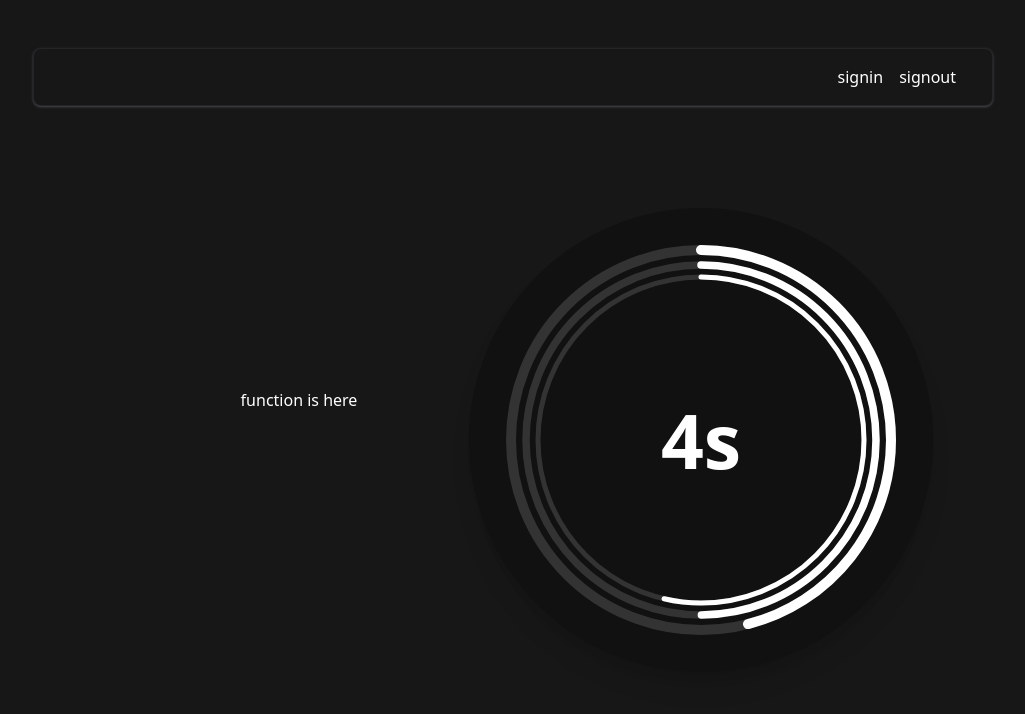
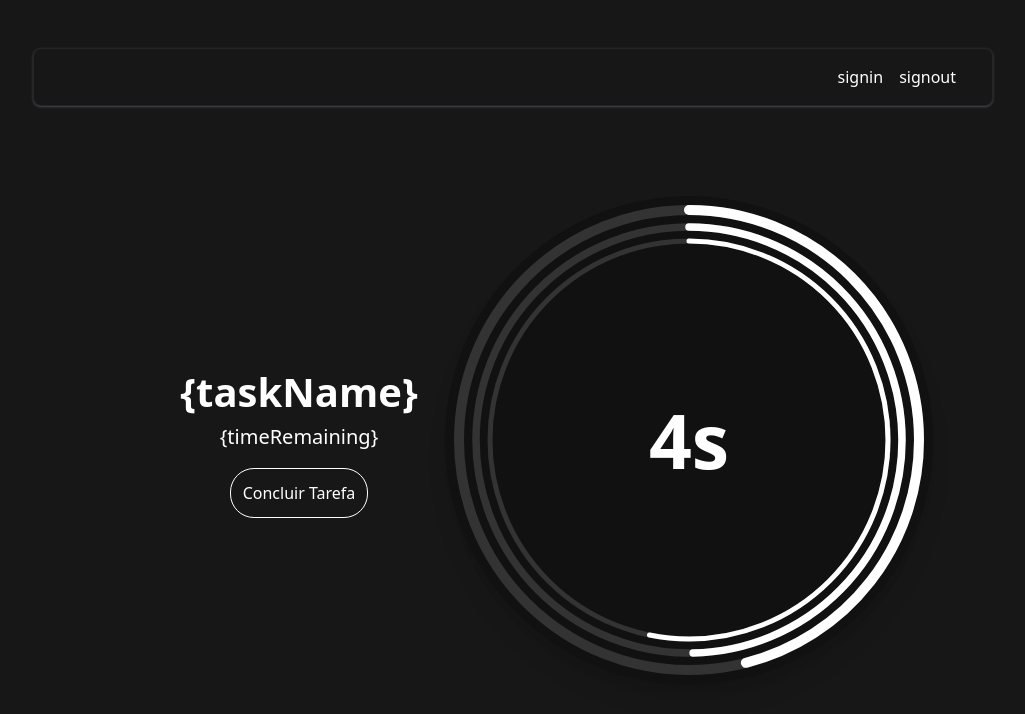
Before and after one commit to LERBritto/rotinafeita, a Next.js app in the folder src/: page / in a window 1280 px wide. Shown: the top 714 px of the page, without its empty margins (127-1152 px from the left). Built offline with nearby package versions, Linux system fonts and the light colour scheme.

Commit message:
task-name-layout-start

```diff
--- a/src/components/Clock.tsx
+++ b/src/components/Clock.tsx
@@ -23,9 +23,9 @@ export default function Timer({ duration = 10 }: { duration?: number }) {
     return () => clearInterval(interval);
   }, [duration]);
 
-  const radius = 190;
-  const radiusMinute = 175;
-  const radiusHour = 163;
+  const radius = 230;
+  const radiusMinute = 213;
+  const radiusHour = 199;
 
   const circumference = 2 * Math.PI * radius;
   const circumferenceMinutes = 2 * Math.PI * radiusMinute;
@@ -37,20 +37,20 @@ export default function Timer({ duration = 10 }: { duration?: number }) {
 
   return (
     <div className="flex justify-end items-center min-h-screen bg-[#171717] text-white">
-      <div className="relative flex flex-col items-center p-8 mr-55 mt-20 rounded-[50%] bg-[#111] shadow-xl">
+      <div className="relative flex flex-col items-center p-1 mr-55 mt-20 rounded-[50%] bg-[#111] shadow-xl">
         <div className="relative flex items-center justify-center">
-          <svg className="w-100 h-100 -rotate-90">
+          <svg className="w-120 h-120 -rotate-90">
             <circle
-              cx="200"
-              cy="200"
+              cx="240"
+              cy="240"
               r={radiusHour}
               stroke="#333"
               strokeWidth="5"
               fill="transparent"
             />
             <circle
-              cx="200"
-              cy="200"
+              cx="240"
+              cy="240"
               r={radiusHour}
               stroke="#ffffff"
               strokeWidth="5"
@@ -61,16 +61,16 @@ export default function Timer({ duration = 10 }: { duration?: number }) {
               className="transition-all duration-100 linear"
             />
             <circle
-              cx="200"
-              cy="200"
+              cx="240"
+              cy="240"
               r={radiusMinute}
               stroke="#333"
               strokeWidth="7.5"
               fill="transparent"
             />
             <circle
-              cx="200"
-              cy="200"
+              cx="240"
+              cy="240"
               r={radiusMinute}
               stroke="#ffffff"
               strokeWidth="7.5"
@@ -81,16 +81,16 @@ export default function Timer({ duration = 10 }: { duration?: number }) {
               className="transition-all duration-100 linear"
             />
             <circle
-              cx="200"
-              cy="200"
+              cx="240"
+              cy="240"
               r={radius}
               stroke="#333"
               strokeWidth="10"
               fill="transparent"
             />
             <circle
-              cx="200"
-              cy="200"
+              cx="240"
+              cy="240"
               r={radius}
               stroke="#ffffff"
               strokeWidth="10"
--- a/src/components/Routine.tsx
+++ b/src/components/Routine.tsx
@@ -5,7 +5,17 @@ export default function Routine() {
 
     return (
         <div className="flex justify-center items-center ml-55 min-h-screen bg-[#171717] text-white">
-            function is here
+            <div className="flex flex-col mt-20 items-center">
+                <span className="text-[40px] font-bold">
+                    {"{taskName}"}
+                </span>
+                <span className="text-[20px]">
+                    {"{timeRemaining}"}
+                </span>
+                <button className="border rounded-3xl mt-4 p-3 cursor-pointer">
+                    Concluir Tarefa
+                </button>
+            </div>
         </div>
     );
 }
```
